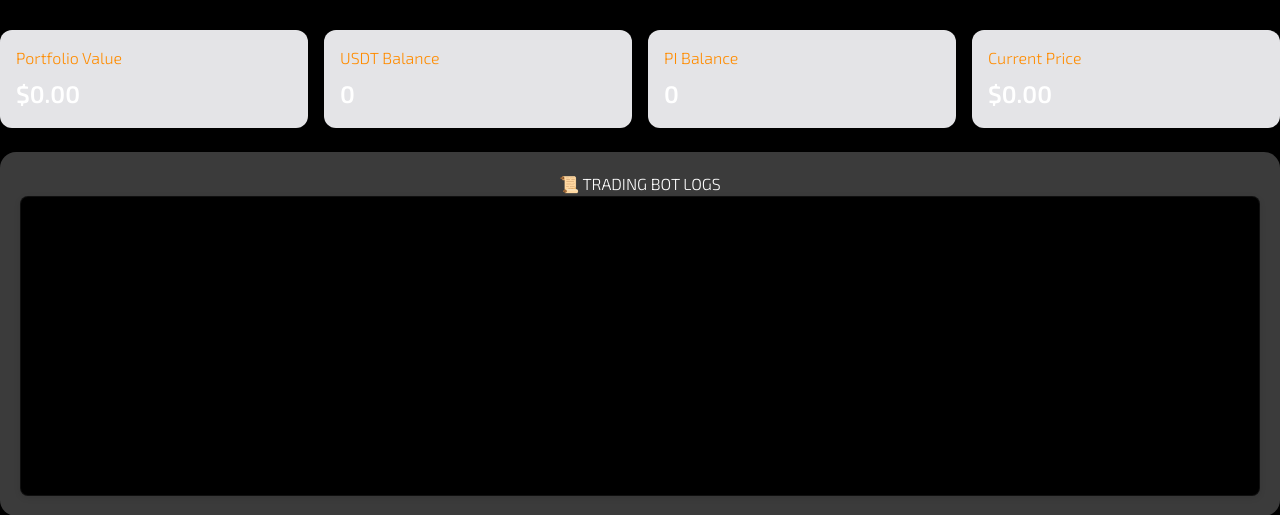
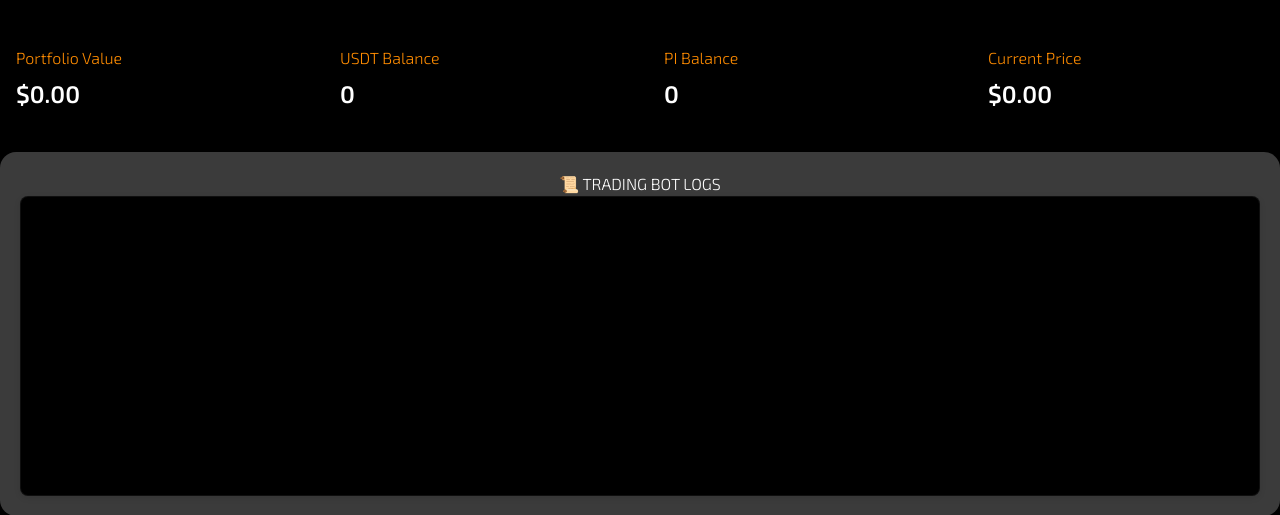
Before and after one commit to bonzoholda/okx-trader, a FastAPI app: page / in a window 1280 px wide. Shown: the part 126-641 px from the top of the page. Run offline with FastAPI, Linux system fonts and the light colour scheme; data that the repository does not hold is empty; parts of the project's set-up code (start-up, migrations or seed data) failed here and were passed over; some libraries are stand-ins or nearby versions.

Commit message:
Update dashboard.html

```diff
--- a/templates/dashboard.html
+++ b/templates/dashboard.html
@@ -125,19 +125,19 @@
     </div>
  <div class="content">
   <div class="grid grid-cols-1 sm:grid-cols-2 md:grid-cols-4 gap-4 mb-6">
-      <div class="bg-zinc-200 p-4 rounded-xl shadow">
+      <div class="bg-zinc-1200 p-4 rounded-xl shadow">
         <p class="label">Portfolio Value</p>
         <p class="value" id="total">$0.00</p>
       </div>
-      <div class="bg-zinc-200 p-4 rounded-xl shadow">
+      <div class="bg-zinc-1200 p-4 rounded-xl shadow">
         <p class="label">USDT Balance</p>
         <p class="value" id="usdt">0</p>
       </div>
-      <div class="bg-zinc-200 p-4 rounded-xl shadow">
+      <div class="bg-zinc-1200 p-4 rounded-xl shadow">
         <p class="label">PI Balance</p>
         <p class="value" id="pi">0</p>
       </div>
-      <div class="bg-zinc-200 p-4 rounded-xl shadow">
+      <div class="bg-zinc-1200 p-4 rounded-xl shadow">
         <p class="label">Current Price</p>
         <p class="value" id="price">$0.00</p>
       </div>
```
